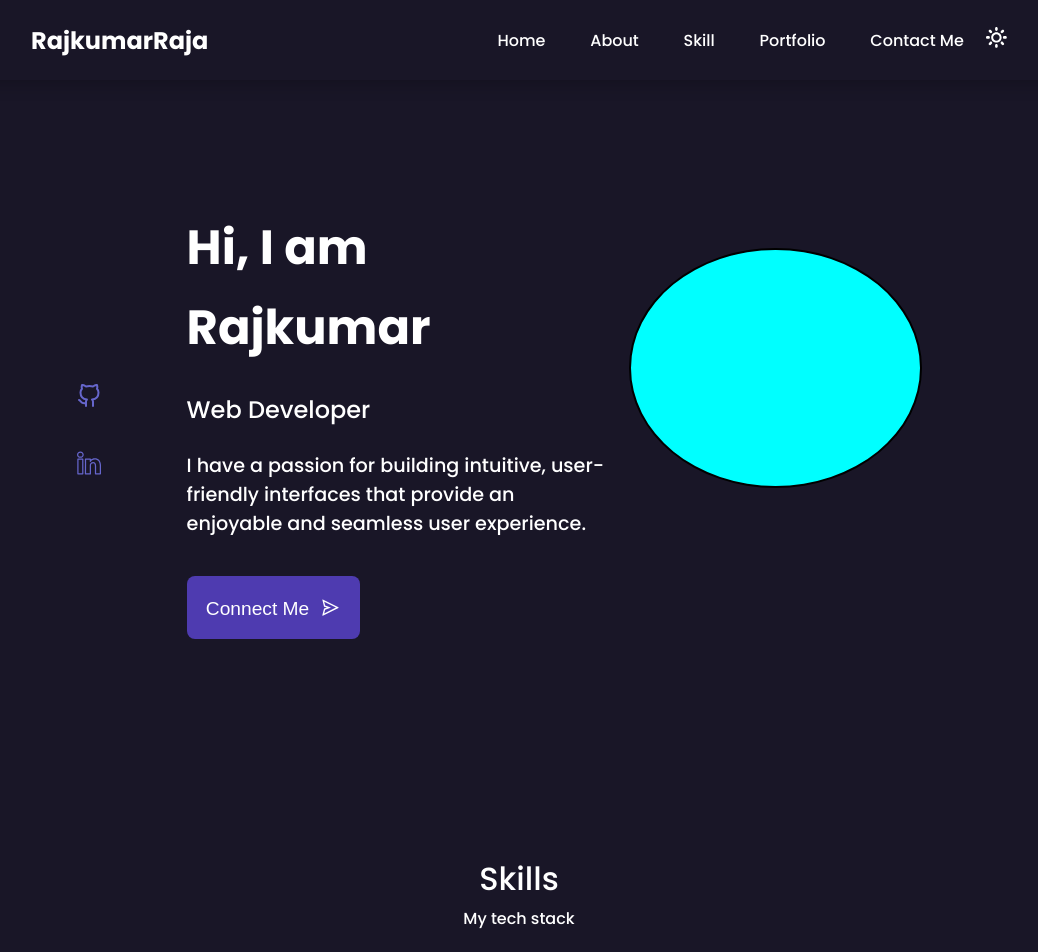
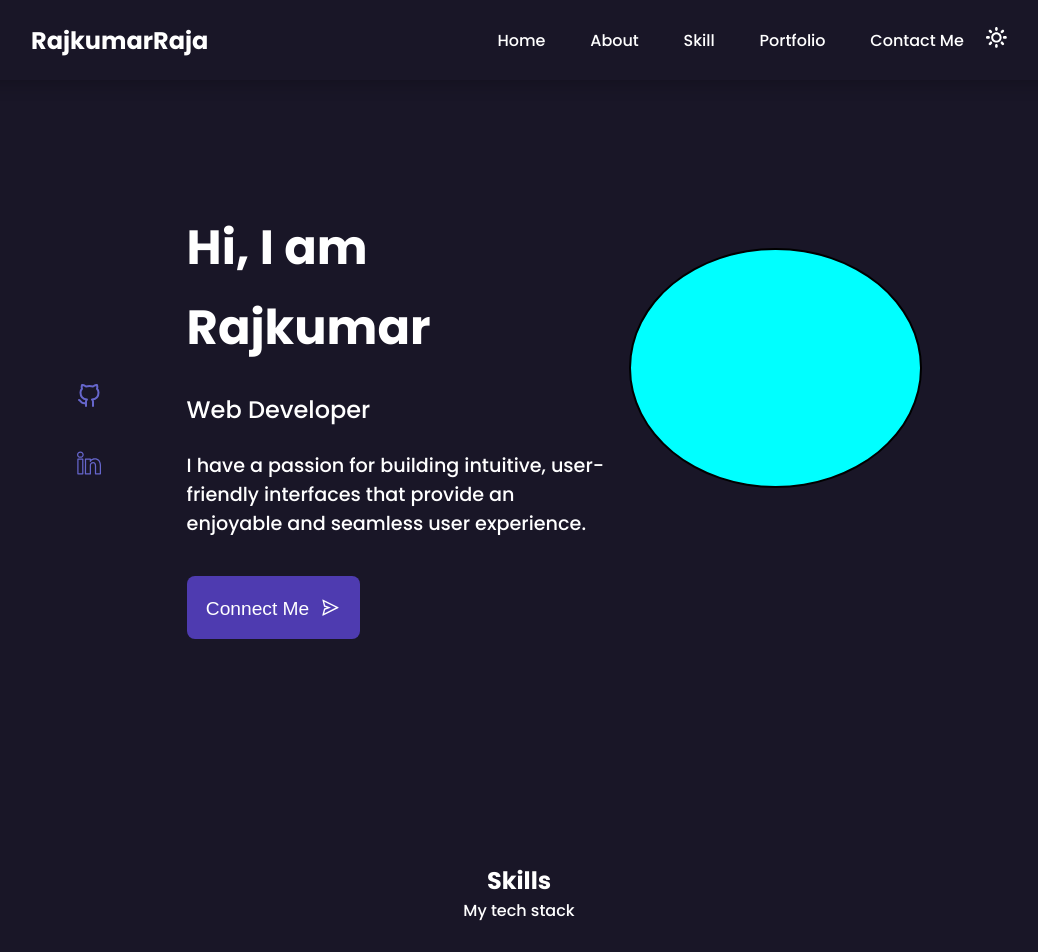
Before and after one commit to RajkumarRaja06/portfolio, a React (Create React App) app: page / in a window 1280 px wide. Shown: the top 952 px of the page, without its empty margins (121-1159 px from the left). Built offline with nearby package versions, Linux system fonts and the light colour scheme; the HTML template or start-up script is replaced by a standard one.

Commit message:
remove title class

```diff
--- a/src/style/skills.css
+++ b/src/style/skills.css
@@ -10,17 +10,6 @@
   justify-content: center;
   color: var(--clr-white);
   overflow: hidden;
-}
-
-.section-title {
-  font-size: 2rem;
-  font-weight: 500;
-}
-
-.section-subtitle {
-  font-size: 1rem;
-  font-weight: 400;
-  margin: 0.2rem auto 0rem auto;
 }
 
 .skills-container {
```
